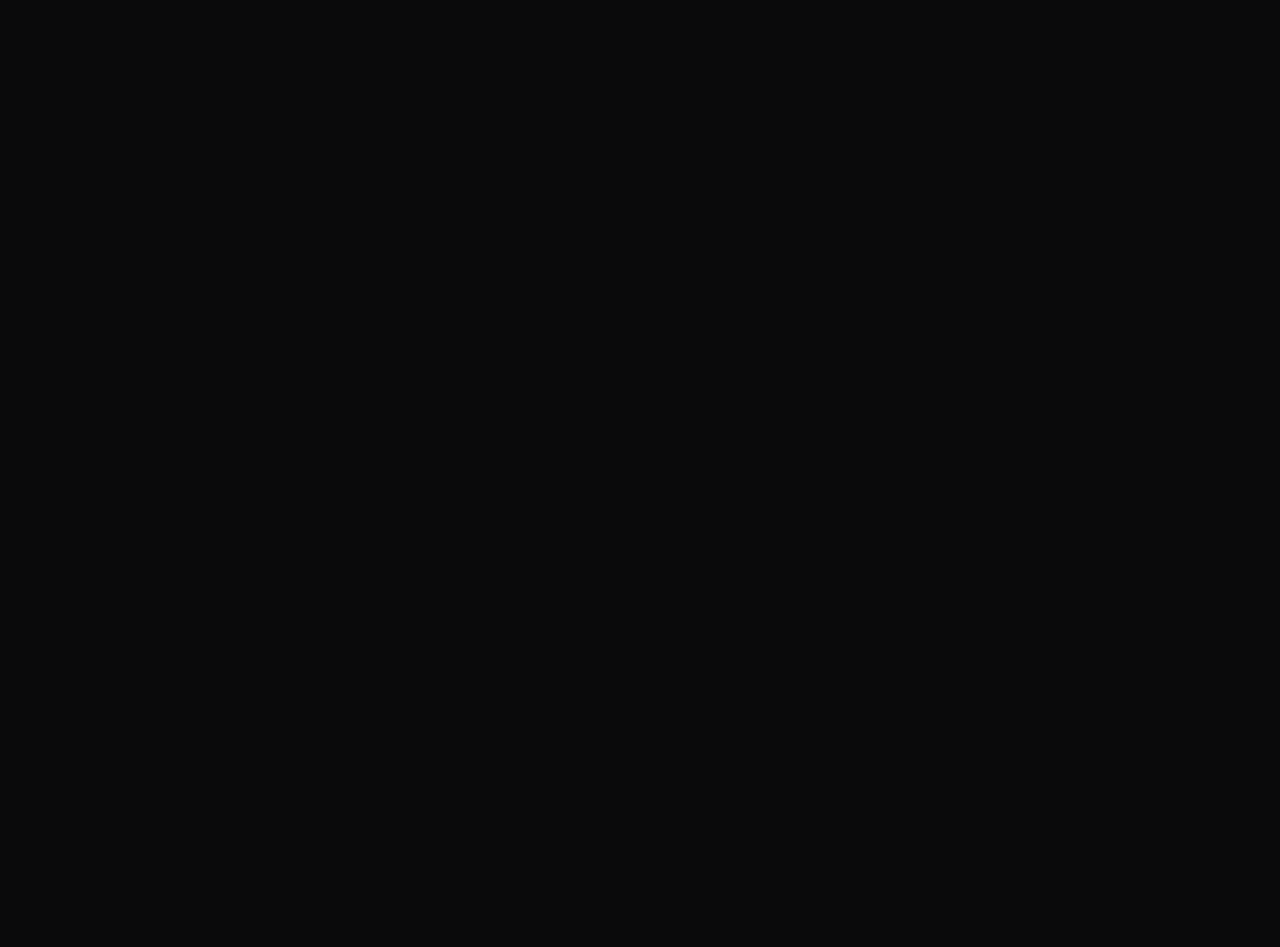
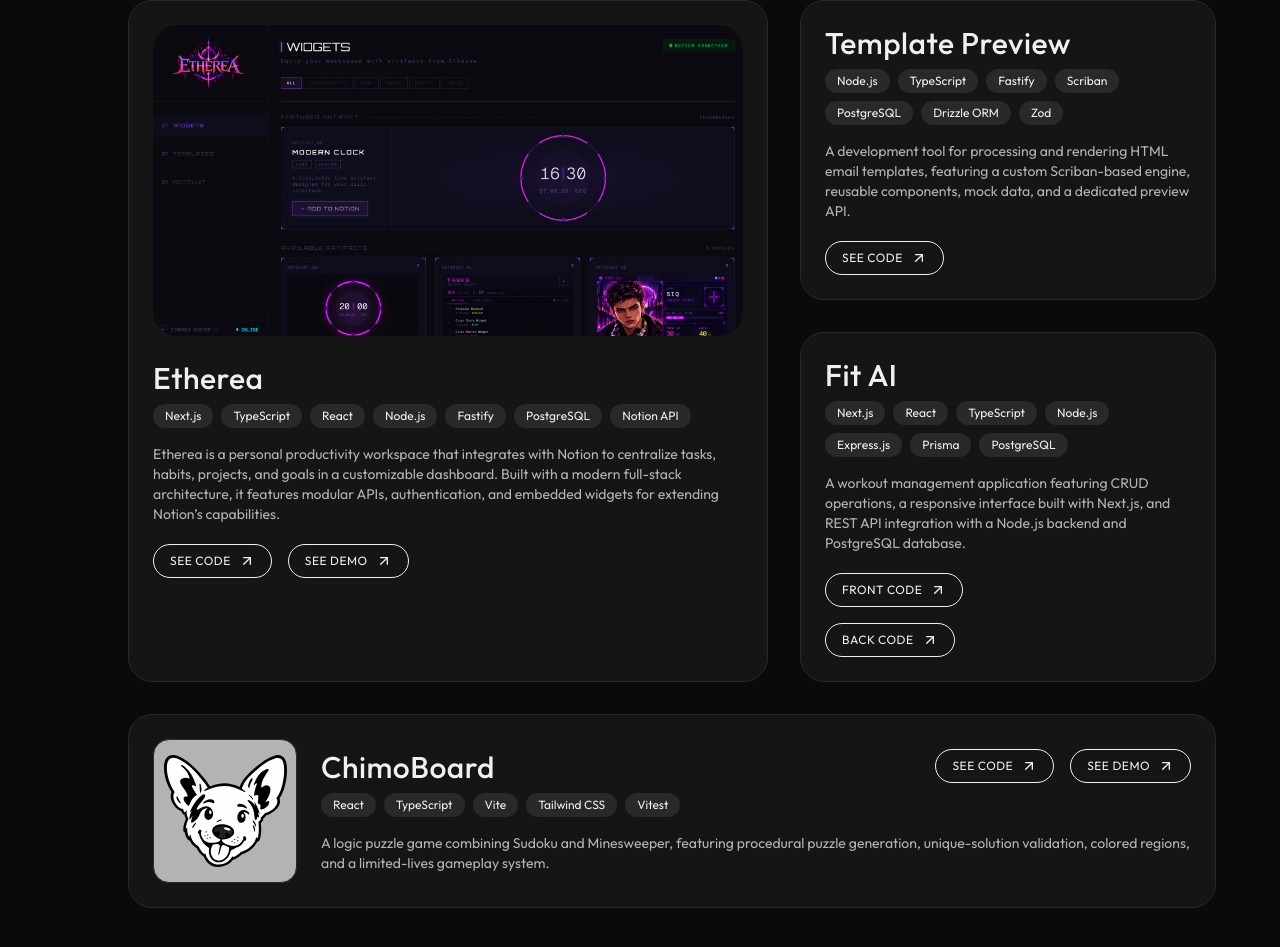
Before and after one commit to itsmesiq/portfolio, a Next.js app: page / in a window 1280 px wide. Shown: the part 865-1812 px from the top of the page. Before the commit the page ends 800 px from the top, so only its background shows below. Built offline with nearby package versions, Linux system fonts and the light colour scheme; no server answers.

Commit message:
feat: implement Projects component and add project data for portfolio showcase

```diff
--- a/src/app/page.tsx
+++ b/src/app/page.tsx
@@ -1,13 +1,15 @@
 import { Hero } from '@/components/Hero';
 import { Navigation } from '@/components/Navigation';
+import { Projects } from '@/components/Projects';
 
 export default function Home() {
     return (
-        <div className="relative flex h-full w-full justify-end px-5 py-8 md:justify-end md:px-8 lg:px-16 lg:pt-20 lg:pl-32">
+        <div className="relative flex h-full w-full justify-center px-5 py-8 md:px-8 lg:px-16 lg:pt-20 lg:pl-32">
             <Navigation />
 
-            <main className="flex w-full flex-col items-center">
+            <main className="flex w-fit flex-col items-center">
                 <Hero />
+                <Projects />
             </main>
         </div>
     );
--- a/src/components/ChimoBoard.tsx
+++ b/src/components/ChimoBoard.tsx
@@ -20,7 +20,7 @@ export function ChimoBoard() {
     ];
 
     return (
-        <div className="flex flex-col items-center justify-center gap-5 rounded-3xl border border-stroke bg-surface px-5 py-5">
+        <div className="flex h-full flex-col items-center justify-center gap-5 rounded-3xl border border-stroke bg-surface px-5 py-5">
             <div className="flex items-center gap-2">
                 <Image src="/illustrations/chimo.svg" alt="ChimoBoard" width={40} height={36} />
                 <h3 className="text-3xl font-semibold tracking-[-1px] text-foreground">
--- a/src/components/Hero.tsx
+++ b/src/components/Hero.tsx
@@ -6,7 +6,7 @@ import { GitHubActivity } from './GitHubActivity';
 
 export function Hero() {
     return (
-        <section className="grid w-full max-w-[1366px] grid-cols-1 gap-8 font-sans lg:auto-rows-auto lg:grid-cols-[auto_auto] xl:grid-rows-2">
+        <section className="mb-20 grid w-full max-w-[1366px] grid-cols-1 gap-8 font-sans lg:auto-rows-auto lg:grid-cols-[auto_auto] xl:grid-cols-[minmax(0,1fr)_auto] xl:grid-rows-2">
             <div className="grid max-w-[910px] auto-rows-auto grid-cols-[minmax(0,1fr)_auto] items-center gap-4 rounded-3xl border border-stroke bg-surface px-5 py-5 sm:gap-x-8 lg:min-w-[380px] lg:gap-0 xl:gap-4 2xl:gap-x-16 2xl:px-10 2xl:py-6">
                 <div className="col-span-2 row-start-1 mb-2 flex items-center justify-between md:col-span-1 lg:col-span-2 xl:col-span-1">
                     <div className="flex items-center gap-1.5 rounded-full border border-[#00A613]/30 bg-[#00A613]/15 px-3 py-1">
@@ -83,7 +83,7 @@ export function Hero() {
                 <GitHubActivity />
             </div>
 
-            <div className="lg:col-start-2 lg:row-span-2 lg:row-start-1 xl:max-w-[416px]">
+            <div className="lg:col-start-2 lg:row-span-2 lg:row-start-1 xl:max-w-[416px] 2xl:max-w-[500px]">
                 <ChimoBoard />
             </div>
         </section>
--- /dev/null
+++ b/src/components/Projects.tsx
@@ -0,0 +1,94 @@
+import { ArrowUpRight } from 'lucide-react';
+import Image from 'next/image';
+
+import { projects } from '@/data/projects';
+
+export function Projects() {
+    return (
+        <section className="mt-8 mb-20 grid w-full max-w-[1366px] grid-cols-1 gap-4 font-sans md:grid-cols-[auto_auto] md:gap-8 lg:auto-rows-auto lg:grid-cols-[minmax(0,1fr)_auto]">
+            {projects.map((project, index) => (
+                <div
+                    key={index}
+                    className={`relative flex flex-col gap-3 rounded-3xl border border-stroke bg-surface px-5 py-5 md:gap-6 md:px-6 md:py-6 ${project.isFeatured ? 'col-span-1 col-start-1 row-start-1 w-full max-w-[752px] md:col-span-2 lg:col-span-1 lg:row-span-2 xl:max-w-[910px]' : index === 3 ? 'col-span-1 col-start-1 row-start-4 w-full items-start md:col-span-2 md:row-start-3 md:flex-row lg:items-center' : 'w-full md:max-w-[416px] lg:col-start-2 2xl:max-w-[500px]'}`}
+                >
+                    {project.image &&
+                        (project.isFeatured ? (
+                            <Image
+                                src={project.image}
+                                alt={project.title}
+                                width={702}
+                                height={370}
+                                className="rounded-3xl"
+                            />
+                        ) : (
+                            <div className="flex aspect-square h-auto w-full max-w-[80px] items-center justify-center rounded-2xl border border-stroke bg-muted p-2 md:max-w-[144px]">
+                                <Image
+                                    src={project.image}
+                                    alt={project.title}
+                                    width={123}
+                                    height={112}
+                                />
+                            </div>
+                        ))}
+
+                    <div className="flex flex-col gap-3 lg:gap-5">
+                        <div>
+                            <h3 className="text-3xl font-medium tracking-[0.5px] text-foreground">
+                                {project.title}
+                            </h3>
+                            <div className="mt-2 flex flex-wrap items-center gap-2">
+                                {project.tags.map((tag) => (
+                                    <span
+                                        key={tag}
+                                        className="rounded-full bg-stroke px-3 py-1 text-xs text-foreground"
+                                    >
+                                        {tag}
+                                    </span>
+                                ))}
+                            </div>
+                            <p className="mt-4 text-sm text-muted">{project.description}</p>
+                        </div>
+
+                        <div
+                            className={`flex items-center gap-2.5 lg:gap-4 ${index === 3 ? 'lg:absolute lg:right-6' : project.secondaryLink ? 'md:flex-col md:items-start' : ''}`}
+                        >
+                            <a
+                                href={project.githubLink}
+                                target="_blank"
+                                rel="noopener noreferrer"
+                                className="flex items-center gap-2 rounded-full border border-foreground px-4 py-2 text-xs tracking-[0.5px] uppercase"
+                            >
+                                <span>{index === 2 ? 'Front Code' : 'See code'}</span>
+                                <ArrowUpRight className="h-4 w-4" />
+                            </a>
+
+                            {project.demoLink && (
+                                <a
+                                    href={project.demoLink}
+                                    target="_blank"
+                                    rel="noopener noreferrer"
+                                    className="flex items-center gap-2 rounded-full border border-foreground px-4 py-2 text-xs tracking-[0.5px] uppercase"
+                                >
+                                    <span>See demo</span>
+                                    <ArrowUpRight className="h-4 w-4" />
+                                </a>
+                            )}
+
+                            {project.secondaryLink && (
+                                <a
+                                    href={project.secondaryLink}
+                                    target="_blank"
+                                    rel="noopener noreferrer"
+                                    className="flex items-center gap-2 rounded-full border border-foreground px-4 py-2 text-xs tracking-[0.5px] uppercase"
+                                >
+                                    <span>Back code</span>
+                                    <ArrowUpRight className="h-4 w-4" />
+                                </a>
+                            )}
+                        </div>
+                    </div>
+                </div>
+            ))}
+        </section>
+    );
+}
--- /dev/null
+++ b/src/data/projects.ts
@@ -0,0 +1,41 @@
+import type { Project } from '@/types/project.types';
+
+export const projects: Project[] = [
+    {
+        image: '/img/etherea.jpg',
+        title: 'Etherea',
+        tags: ['Next.js', 'TypeScript', 'React', 'Node.js', 'Fastify', 'PostgreSQL', 'Notion API'],
+        description:
+            'Etherea is a personal productivity workspace that integrates with Notion to centralize tasks, habits, projects, and goals in a customizable dashboard. Built with a modern full-stack architecture, it features modular APIs, authentication, and embedded widgets for extending Notion’s capabilities.',
+        githubLink: 'https://github.com/itsmesiq/etherea',
+        demoLink: 'https://etherea.vercel.app/',
+        isFeatured: true,
+    },
+    {
+        title: 'Template Preview',
+        tags: ['Node.js', 'TypeScript', 'Fastify', 'Scriban', 'PostgreSQL', 'Drizzle ORM', 'Zod'],
+        description:
+            'A development tool for processing and rendering HTML email templates, featuring a custom Scriban-based engine, reusable components, mock data, and a dedicated preview API.',
+        githubLink: 'https://github.com/itsmesiq/template-preview',
+        isFeatured: false,
+    },
+    {
+        title: 'Fit AI',
+        tags: ['Next.js', 'React', 'TypeScript', 'Node.js', 'Express.js', 'Prisma', 'PostgreSQL'],
+        description:
+            'A workout management application featuring CRUD operations, a responsive interface built with Next.js, and REST API integration with a Node.js backend and PostgreSQL database.',
+        githubLink: 'https://github.com/itsmesiq/bootcamp-treinos-frontend',
+        secondaryLink: 'https://github.com/itsmesiq/bootcamp-treinos-api',
+        isFeatured: false,
+    },
+    {
+        image: '/illustrations/chimo.svg',
+        title: 'ChimoBoard',
+        tags: ['React', 'TypeScript', 'Vite', 'Tailwind CSS', 'Vitest'],
+        description:
+            'A logic puzzle game combining Sudoku and Minesweeper, featuring procedural puzzle generation, unique-solution validation, colored regions, and a limited-lives gameplay system.',
+        githubLink: 'https://github.com/itsmesiq/chimoboard',
+        demoLink: 'https://chimoboard.vercel.app/',
+        isFeatured: false,
+    },
+];
```
Also changed, not shown: src/types/project.types.ts (added, +10 -0 lines), public/img/etherea.jpg (added).
